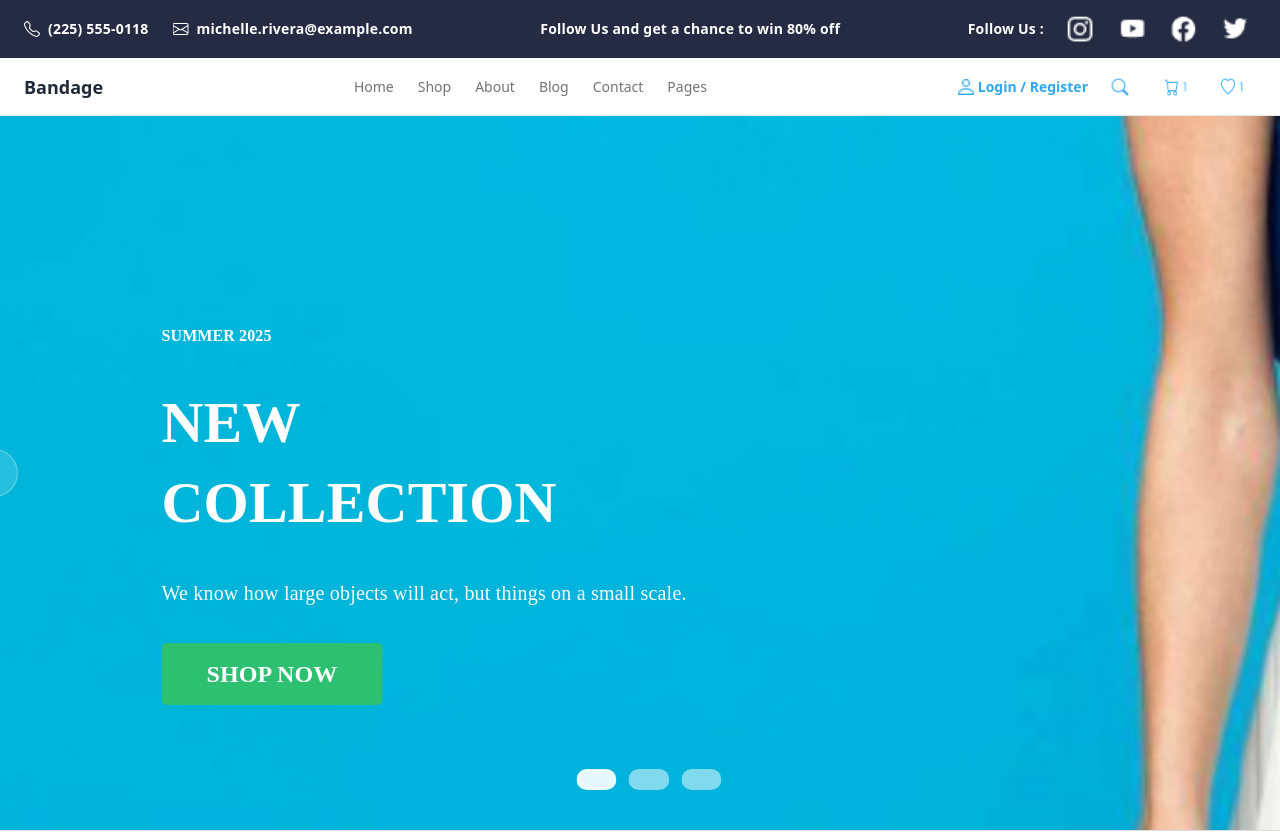
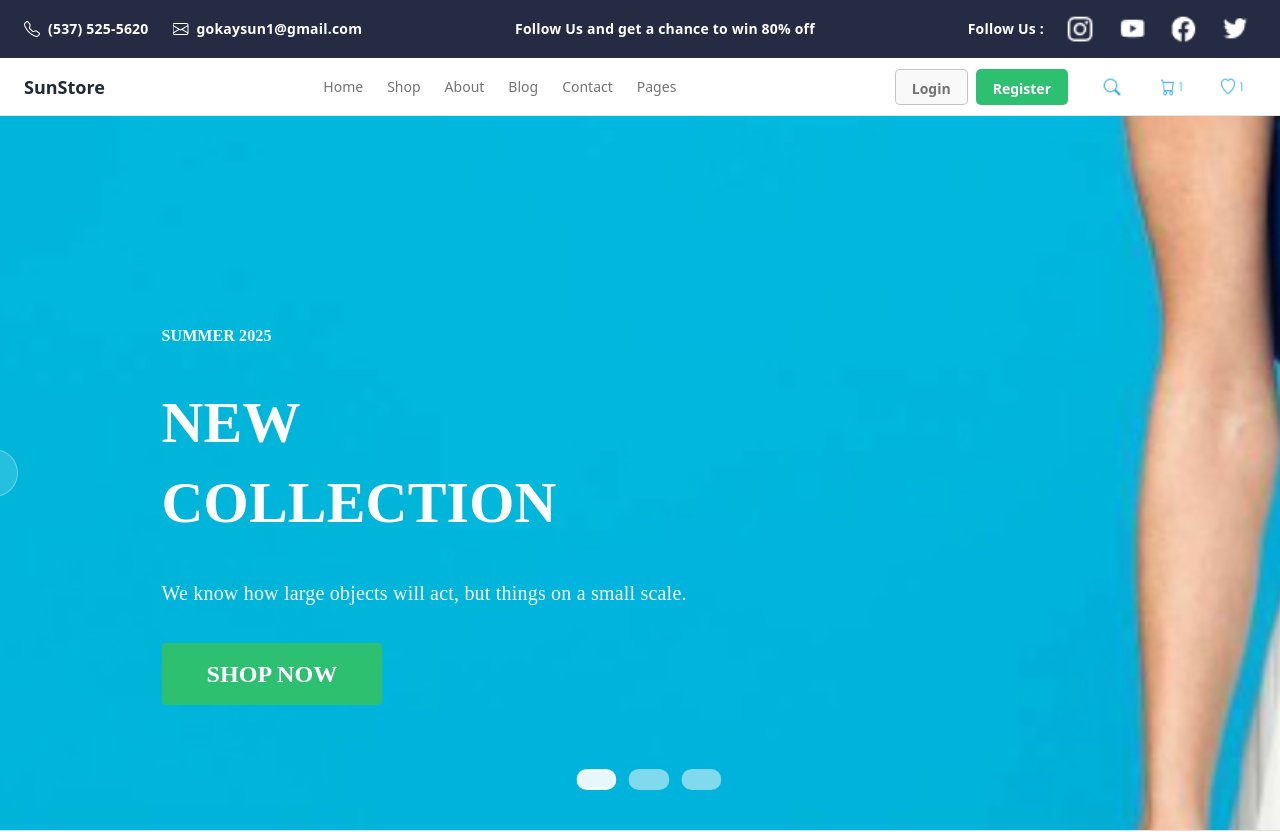
Before and after one commit to gokaysun/SunStore, a React (Vite) app: page / in a window 1280 px wide. Shown: the top 832 px of the page. Built offline with nearby package versions, Linux system fonts and the light colour scheme.

Commit message:
Text kisimlari duzeltildi

```diff
--- a/src/components/Footer.jsx
+++ b/src/components/Footer.jsx
@@ -14,7 +14,7 @@ export default function Footer() {
               {/* Brand */}
               <div className="flex flex-col items-start gap-[10px] w-[236px] h-[58px]">
                 <div className="relative w-[187px] h-[58px]">
-                  <h3 className="absolute left-0 top-[13px] text-[#252B42] font-[700] text-[24px] leading-[32px] tracking-[0.1px]">Bandage</h3>
+                  <h3 className="absolute left-0 top-[13px] text-[#252B42] font-[700] text-[24px] leading-[32px] tracking-[0.1px]">SunStore</h3>
                 </div>
               </div>
               {/* Social icons */}
--- a/src/components/Header.jsx
+++ b/src/components/Header.jsx
@@ -10,11 +10,11 @@ export default function Header() {
           <div className="flex gap-6 items-center pl-6">
             <div className="flex items-center gap-2">
               <img src="/src/assets/Desk_Phone.png" alt="Phone" className="w-4 h-4" />
-              <span className="text-sm font-bold tracking-[0.2px]">(225) 555-0118</span>
+              <span className="text-sm font-bold tracking-[0.2px]">(537) 525-5620</span>
             </div>
             <div className="flex items-center gap-2">
               <img src="/src/assets/Desk_Mail.png" alt="Mail" className="w-4 h-4" />
-              <span className="text-sm font-bold tracking-[0.2px]">michelle.rivera@example.com</span>
+              <span className="text-sm font-bold tracking-[0.2px]">gokaysun1@gmail.com</span>
             </div>
           </div>
 
@@ -25,10 +25,18 @@ export default function Header() {
           <div className="flex items-center gap-4 pr-6">
             <span className="text-sm font-bold tracking-[0.2px]">Follow Us :</span>
             <div className="flex gap-3">
-              <a href="#"><img src="/src/assets/Desk_Instagram.png" alt="Instagram" className="w-10 h-10" /></a>
-              <a href="#"><img src="/src/assets/Desk_Youtube.png" alt="YouTube" className="w-10 h-10" /></a>
-              <a href="#"><img src="/src/assets/Desk_Facebook.png" alt="Facebook" className="w-10 h-10" /></a>
-              <a href="#"><img src="/src/assets/Desk_Twitter.png" alt="Twitter" className="w-10 h-10" /></a>
+              <a href="https://instagram.com/" target="_blank" rel="noopener noreferrer" aria-label="Instagram">
+                <img src="/src/assets/Desk_Instagram.png" alt="Instagram" className="w-10 h-10" />
+              </a>
+              <a href="https://www.youtube.com/" target="_blank" rel="noopener noreferrer" aria-label="YouTube">
+                <img src="/src/assets/Desk_Youtube.png" alt="YouTube" className="w-10 h-10" />
+              </a>
+              <a href="https://www.facebook.com/" target="_blank" rel="noopener noreferrer" aria-label="Facebook">
+                <img src="/src/assets/Desk_Facebook.png" alt="Facebook" className="w-10 h-10" />
+              </a>
+              <a href="https://twitter.com/" target="_blank" rel="noopener noreferrer" aria-label="Twitter">
+                <img src="/src/assets/Desk_Twitter.png" alt="Twitter" className="w-10 h-10" />
+              </a>
             </div>
           </div>
         </div>
@@ -39,7 +47,7 @@ export default function Header() {
         <div className="flex w-full justify-between items-center px-6">
           {/* Sol logo kısmı */}
           <div className="flex items-center gap-2">
-            <a href="#" className="font-bold text-lg text-gray-800 hover:text-blue-500">Bandage</a>
+            <a href="#" className="font-bold text-lg text-gray-800 hover:text-blue-500">SunStore</a>
           </div>
 
           {/* Navigation links */}
@@ -52,13 +60,16 @@ export default function Header() {
             <a href="#" className="!text-[#737373] hover:text-blue-500">Pages</a>
           </nav>
 
-
           {/* Sağ login + ikonlar */}
-          <div className="flex items-center gap-2">
-            <a href="#" className="flex items-center gap-1 hover:text-blue-500">
-              <img src="src/assets/Desk_User.png" alt="User" className="w-4 h-4" />
-              <span className="text-[14px] font-semibold">Login / Register</span>
-            </a>
+          <div className="flex items-center gap-3">
+            <div className="hidden md:flex items-center gap-2 mr-2">
+              <button className="px-4 h-9 text-[14px] font-semibold text-[#737373] border border-[#737373]/40 rounded-[5px] hover:bg-gray-100 transition">
+                Login
+              </button>
+              <button className="px-4 h-9 text-[14px] font-semibold text-white bg-[#2DC071] rounded-[5px] hover:brightness-95 transition">
+                Register
+              </button>
+            </div>
             <a href="#" className="hover:opacity-80">
               <img src="src/assets/Desk_Search.png" alt="Search" className="w-12 h-12" />
             </a>
```
Lines whose indentation alone changed are shown as unchanged.
